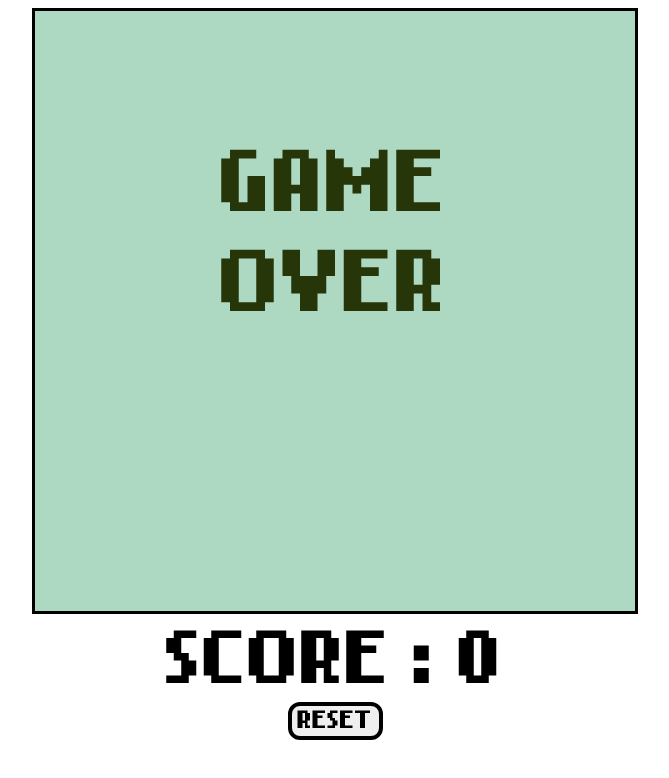
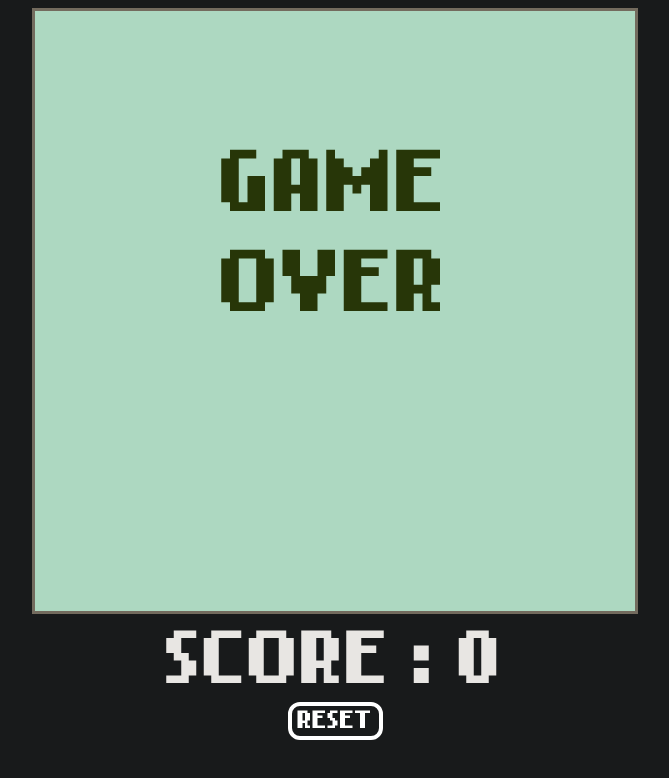
Before and after one commit to estebanstb/P_Bulles_Snake, a plain HTML site: page index.html in a window 1280 px wide. Shown: the whole page, without its empty margins (305-974 px from the left). Drawn offline with Linux system fonts and the light colour scheme.

Commit message:
Update style.css
- Made a dark theme

```diff
--- a/css/style.css
+++ b/css/style.css
@@ -9,16 +9,19 @@
 }
 
 body{
+    background-color: #181a1b;
+    color: #e8e6e3;
     font-family: 'NokiaFont', sans-serif;
 }
 
 #gameContainer{
+    color: #e8e6e3;
     text-align: center;
 }
 
 #gameBoard{
     border: 3px solid;
-    border-color: #000000;
+    border-color: #736b5e;
     background-color: #add8c1;
 }
 
@@ -28,6 +31,8 @@ body{
 }
 
 button{
+    color: white;
+    background-color: #181a1b;
     text-align: center;
     font-family: 'NokiaFont', sans-serif;
     font-size: 20px;
```
